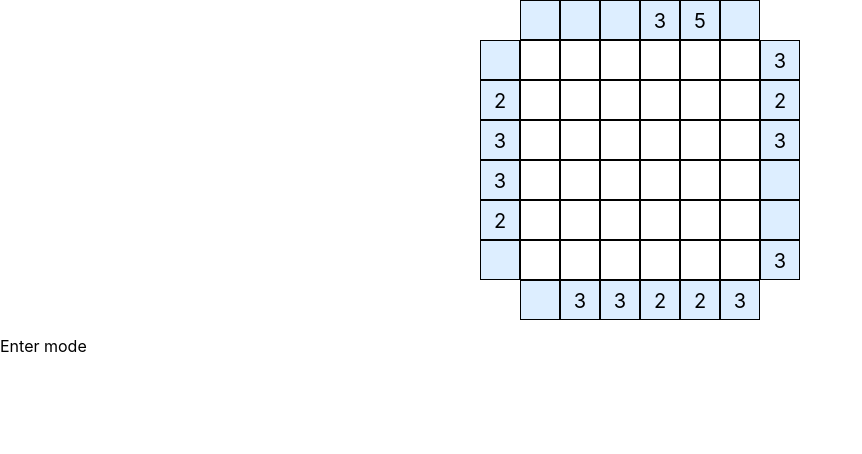
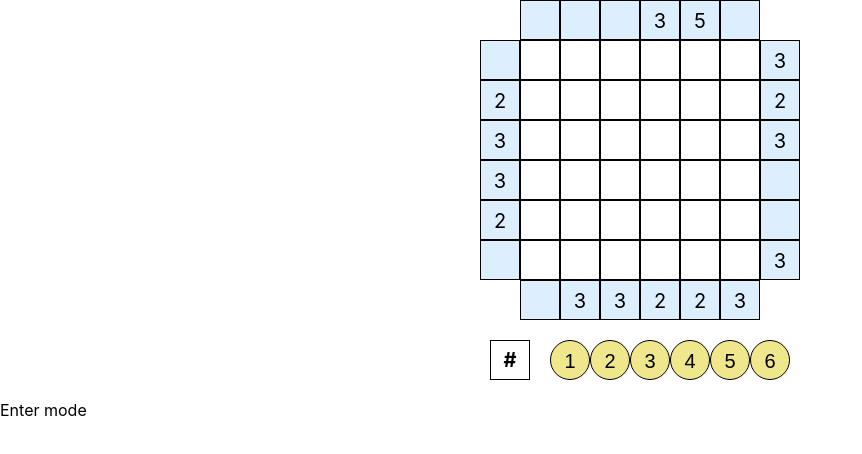
Before and after one commit to MaxArt2501/my-city, a plain HTML site: page src/index.html in a window 1280 px wide. Shown: the whole page, without its empty margins (0-862 px from the left). Drawn offline with Linux system fonts and the light colour scheme.

Commit message:
Value selectors game mode indicator

```diff
--- a/src/game.js
+++ b/src/game.js
@@ -73,17 +73,22 @@ function renderState() {
     renderForList(
       Array.from(marks[row][column]),
       cell.querySelectorAll('.mark'),
-      () => {
-        const wrapper = document.createElement('span');
-        wrapper.className = 'mark';
-        return cell.appendChild(wrapper);
-      },
+      () => cell.appendChild(Object.assign(document.createElement('span'), { className: 'mark' })),
       (wrapper, mark) => {
         wrapper.dataset.value = mark;
         wrapper.style.gridArea = `${Math.floor((mark - 1) / markColumns) + 1} / ${((mark - 1) % markColumns) + 1}`;
       }
     );
   });
+
+  /** @type {HTMLElement} */
+  const selectorWrapper = document.querySelector('.selectors');
+  renderForList(
+    Array.from({ length: maxValue }, (_, index) => index + 1),
+    selectorWrapper.children,
+    () => selectorWrapper.appendChild(Object.assign(document.createElement('button'), { type: 'button' })),
+    (button, value) => (button.textContent = value)
+  );
 
   checkForErrors();
 }
@@ -209,6 +214,7 @@ function updateStatus() {
   const hasGaps = buildings.flat().includes(0);
   const isComplete = !hasGaps && !gameErrors.length;
   output.textContent = isComplete ? 'Completed!' : markMode ? 'Mark mode' : 'Enter mode';
+  document.body.dataset.gameMode = markMode ? 'mark' : 'enter';
 }
 
 function updateHistory() {
--- a/src/index.html
+++ b/src/index.html
@@ -1,5 +1,6 @@
 <!DOCTYPE html>
 <html lang="en">
+
 <head>
   <meta charset="UTF-8" />
   <meta http-equiv="X-UA-Compatible" content="IE=edge" />
@@ -16,7 +17,12 @@
     <div class="left hints"></div>
     <div class="city"></div>
   </section>
+  <aside role="toolbar">
+    <span class="mode"></span>
+    <div class="selectors"></div>
+  </aside>
   <p></p>
   <script src="my-city.js" type="module"></script>
 </body>
+
 </html>
--- a/src/mixed-input.js
+++ b/src/mixed-input.js
@@ -4,6 +4,7 @@ import { currentCity, field, toggleMode, updateCellValue } from './game.js';
 export function initialize() {
   field.addEventListener('click', clickHandler);
   document.addEventListener('keypress', keypressHandler);
+  document.body.dataset.inputMode = 'mixed';
 }
 
 export function terminate() {
--- a/src/my-city.css
+++ b/src/my-city.css
@@ -35,6 +35,7 @@
 
 body {
   margin: 0;
+  --cell-size: 5vmin;
 }
 
 section {
@@ -44,7 +45,6 @@ section {
   line-height: var(--cell-size);
   text-align: center;
   font-size: calc(var(--cell-size) / 2);
-  --cell-size: 5vmin;
 }
 .hints {
   background-color: #def;
@@ -127,9 +127,51 @@ section {
   margin-block-start: -0.5em;
 }
 
-@media (prefers-color-scheme: dark) {
+aside {
+  font-size: calc(var(--cell-size) / 2);
+  display: flex;
+  justify-content: center;
+  margin: 1em;
+}
+
+.mode {
+  display: flex;
+  width: var(--cell-size);
+  height: var(--cell-size);
+  border: 1px solid;
+  align-items: center;
+  justify-content: center;
+  font-weight: bold;
+}
+[data-game-mode='mark'] .mode::before {
+  content: '1\A0 2\0A 3\A0 4';
+  font-size: 60%;
+  white-space: pre;
+}
+[data-game-mode='enter'] .mode::before {
+  content: '#';
+}
+
+.selectors {
+  display: flex;
+  margin-inline-start: calc(var(--cell-size) / 2);
+}
+.selectors > button {
+  border: 1px solid;
+  border-radius: 50%;
+  padding: 0;
+  text-align: center;
+  width: var(--cell-size);
+  height: var(--cell-size);
+  line-height: var(--cell-size);
+  font-size: inherit;
+  font-weight: inherit;
+  background: khaki;
+}
+
+/* @media (prefers-color-scheme: dark) {
   body {
     background-color: #222;
     filter: invert(1);
   }
-}
+} */
--- a/src/serialize.js
+++ b/src/serialize.js
@@ -1,3 +1,4 @@
+// @ts-check
 /**
  * Serializes a city into an envoded string
  * @param {City} currentCity
```
Lines whose indentation alone changed are shown as unchanged.
